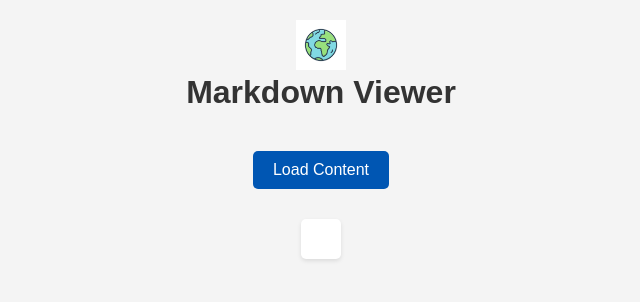
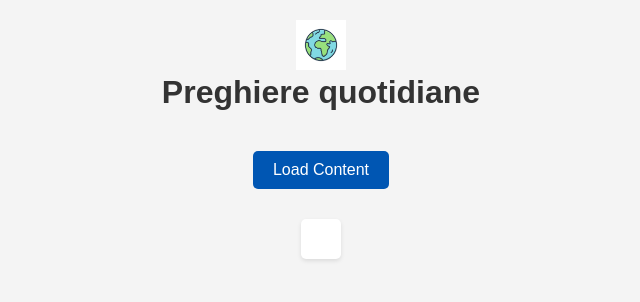
Before and after one commit to interestingStuffs/PrayerApp, a plain HTML site: page index.html in a window 1280 px wide. Shown: the whole page, without its empty margins (319-959 px from the left). Drawn offline with nearby package versions, Linux system fonts and the light colour scheme.

Commit message:
Title changed

```diff
--- a/index.html
+++ b/index.html
@@ -3,7 +3,7 @@
 <head>
     <meta charset="UTF-8">
     <meta name="viewport" content="width=device-width, initial-scale=1.0">
-    <title>Markdown Viewer</title>
+    <title>Preghiere quotidiane</title>
     <link rel="stylesheet" href="styles.css">
     <link rel="icon" href="favicon.ico" type="image/x-icon">
 </head>
@@ -11,7 +11,7 @@
     <div class="container">
         <header>
             <img id="logo" src="logo.png" alt="Logo">
-            <h1>Markdown Viewer</h1>
+            <h1>Preghiere quotidiane</h1>
         </header>
 
         <div id="main-page">
```
